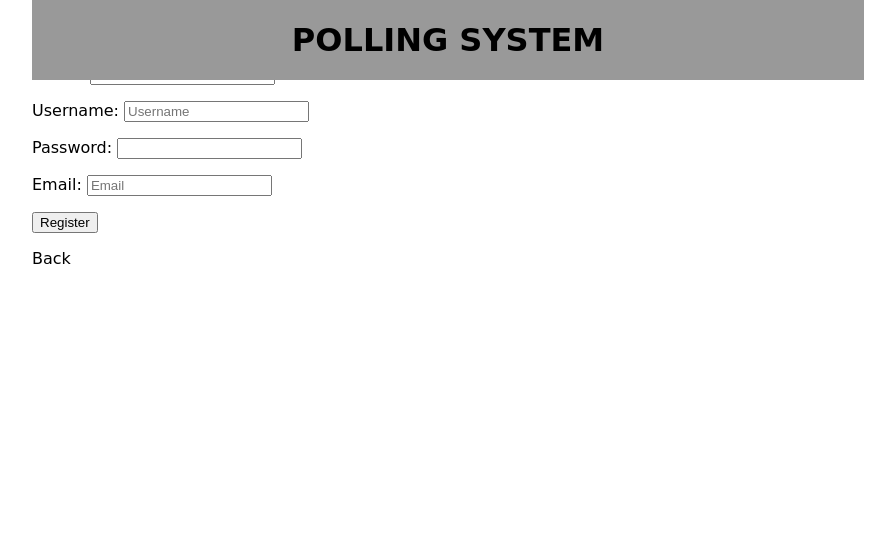
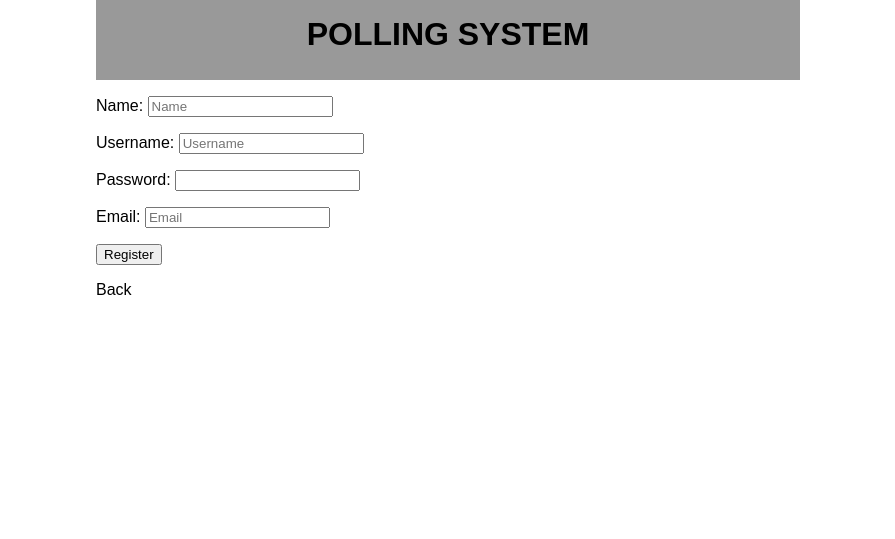
Before and after one commit to ludwig801/FEUP-LTW, a PHP site: page /signup.php in a window 1280 px wide. Shown: the top 539 px of the page, without its empty margins (192-1087 px from the left). Run offline with PHP 8.4, Linux system fonts and the light colour scheme.

Commit message:
Improved "style.css" style sheet

```diff
--- a/content/css/style.css
+++ b/content/css/style.css
@@ -1,24 +1,26 @@
-* {
-	/* border: 1px solid; */
+body {
+	font-family: sans-serif;
+	width: 55%;
+	margin: auto;
+	margin-top: 6em;
 }
 
-body {
-	font-family: comic sans ms;
-	width: 65%;
-	margin: auto;
-	margin-top: 4em;
-}
-
+/* Header */
 header {
    position:fixed;
    top:0px;
    height:5em;
-   width:65%;
+   width:inherit;
    margin:auto;
    background:#999;
    text-align: center;
 }
 
+	header h1 {
+		margin-top: 0.5em;
+	}
+
+/* Footer */
 footer {
    position:fixed;
    bottom:0px;
@@ -30,26 +32,31 @@ footer {
    color: white;
 }
 
+/* Anchors */
 a {
 	text-decoration: none;
 	color: black;
 }
 
+/* Header 1 */
 h1 {
 	/* border: solid red 2px; */
 	text-align: center;
 	background-color: #999;
 }
 
+/* Header 2 */
 h2 {
 	text-align: right;
 }
 
+/* Table */
 table {
 	width:100%;
 	text-align: center;
 }
 
+/* id[message] */
 .message {
 	width: 30%;
 	margin: auto;
@@ -58,6 +65,7 @@ table {
 	border: solid black 1px;
 }
 
+/* ! Admin page only ! */
 #the-admins {
 	margin: 2em;
 	padding: 2em;
```
